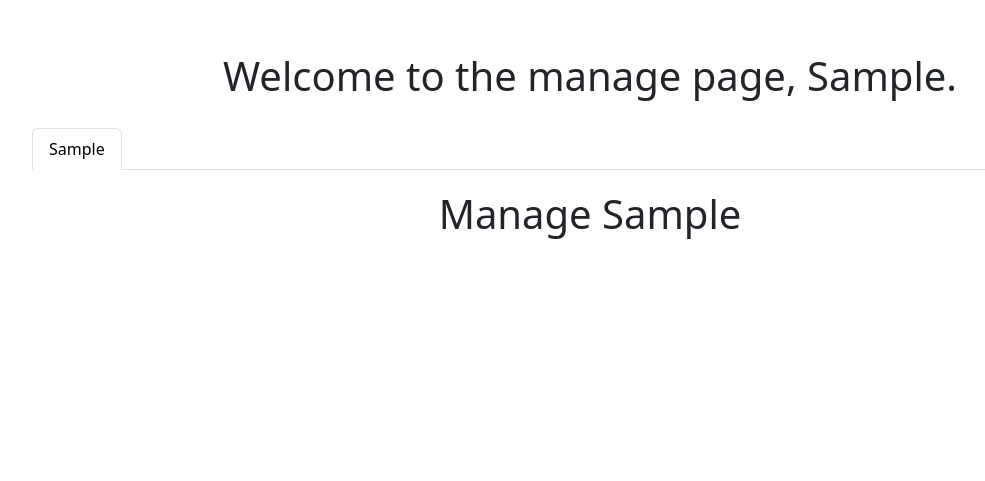
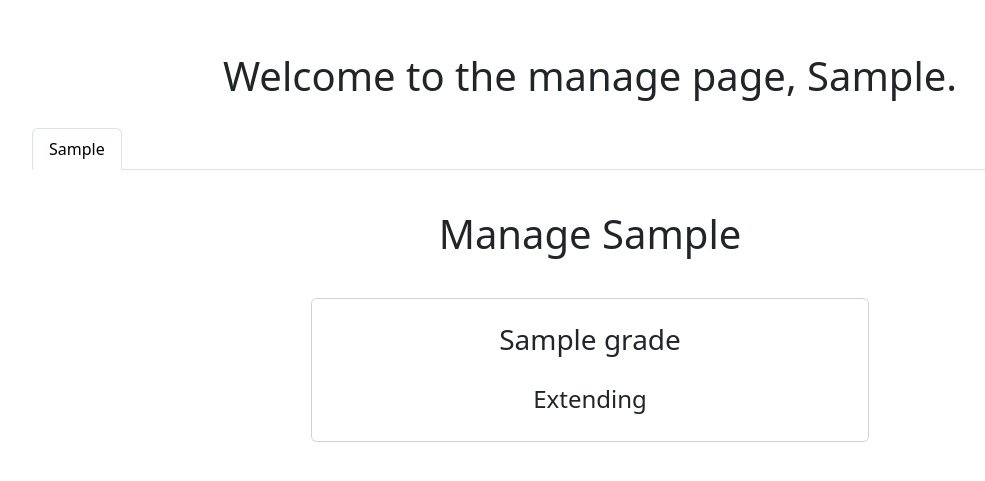
Before and after one commit to SharpieGod/WebCompetition, a Flask app: template website/templates/manage.html in a window 1280 px wide. Shown: the part 56-537 px from the top of the page, without its empty margins (50-1035 px from the left). Run offline with Flask 3, Linux system fonts and the light colour scheme; tables that the repository leaves empty hold one stand-in row (values such as "Sample post"); the template is opened without the code that fills it: values that come from a table or form of the project are taken from there, most other values are stand-ins (such as "Sample title", 1, 10 or a date in 2020); some libraries are stand-ins or nearby versions.

Commit message:
parent grade

```diff
--- a/website/models.py
+++ b/website/models.py
@@ -9,7 +9,7 @@ class GradeEnum(Enum):
     A = 'Applying'
     D = 'Developing'
     B = 'Beginning'
-    I = 'InsufficientEvidence'
+    I = 'Insufficient Evidence'
 
 
 class ParentRelationship(db.Model):
--- a/website/templates/grades.html
+++ b/website/templates/grades.html
@@ -4,7 +4,7 @@
 {% if grades != [] %}
 <div class="row row-cols-md-2 row-cols-lg-3 mx-auto mt-5 pt-3">
   {% for grade in grades %}
-  <div class="col">
+  <div class="col mb-4">
     <div class="card mx-auto mb-4" style="width: 18rem">
       <div class="card-body">
         <h5 class="card-title">{{ grade.subject }}</h5>
--- a/website/templates/manage.html
+++ b/website/templates/manage.html
@@ -20,5 +20,15 @@
   </li>
   {% endif %} {% endfor %}
 </ul>
-<h1 class="text-center my-1 p-3">Manage {{ active_child.first_name }}</h1>
+<h1 class="text-center my-4 p-3">Manage {{ active_child.first_name }}</h1>
+<div class="card w-50 mx-auto">
+  <ul class="list-group list-group-flush">
+    {% for grade in grades %}
+    <li class="list-group-item">
+      <h3 class="card-title text-center mt-3">{{ grade.subject }}</h3>
+      <div class="card-body text-center fs-4">{{ grade.grade.value }}</div>
+    </li>
+    {% endfor %}
+  </ul>
+</div>
 {% endblock %}
```
Also changed, not shown: website/templates/base.html (+20 -10 lines), website/views.py (+7 -1 lines).
